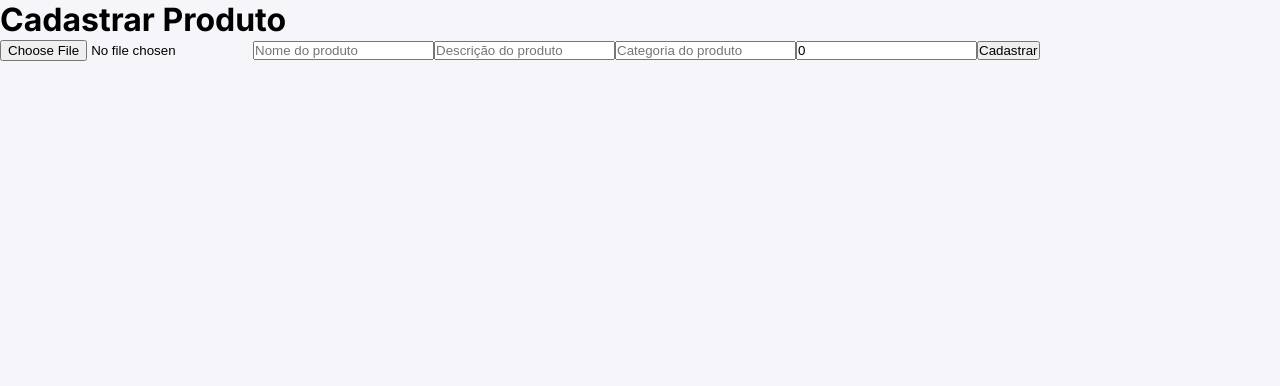
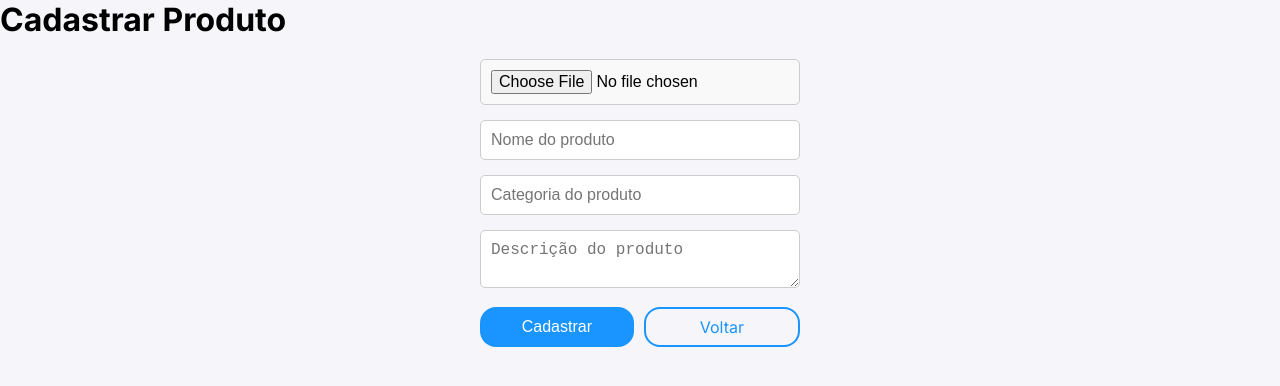
Before and after one commit to cairesdev/web-vitrine, a Next.js app in the folder frontend/: page /admin/cadastrar-produto in a window 1280 px wide. Shown: the top 386 px of the page. Built offline with nearby package versions, Linux system fonts and the light colour scheme; no server answers.

Commit message:
CARROusEL

```diff
--- a/frontend/src/app/(admin)/admin/cadastrar-produto/page.tsx
+++ b/frontend/src/app/(admin)/admin/cadastrar-produto/page.tsx
@@ -1,8 +1,11 @@
 "use client";
+// import "@/styles/containers.css";
+import styles from "@/styles/forms.module.css";
 import { useState } from "react";
-import "@/styles/containers.css";
 import { useCreateProduct } from "@/hooks/useProdutos";
 import { useRouter } from "next/navigation";
+import Image from "next/image";
+import Link from "next/link";
 
 export default function CreateProdutoPage() {
   const router = useRouter();
@@ -11,7 +14,7 @@ export default function CreateProdutoPage() {
     NOME: "",
     DESCRICAO: "",
     CATEGORIA: "",
-    STATUS: 0,
+    STATUS: 1,
   });
 
   const handleChange = (e: any) => {
@@ -19,6 +22,13 @@ export default function CreateProdutoPage() {
     setFormValues({
       ...formValues,
       [name]: name === "IMAGEM" ? files[0] : value,
+    });
+  };
+
+  const handleRemoveImage = () => {
+    setFormValues({
+      ...formValues,
+      IMAGEM: null,
     });
   };
 
@@ -30,15 +40,42 @@ export default function CreateProdutoPage() {
 
   return (
     <div>
+      <div className="header__listagem">
         <h1>Cadastrar Produto</h1>
+      </div>
+      <br />
+      <div className={styles.form_container}>
         <form onSubmit={handleSubmit}>
+          {!formValues.IMAGEM && (
             <input
+              className={styles.form_file_input}
               type="file"
               name="IMAGEM"
               accept="image/*"
               onChange={handleChange}
+              multiple={false}
             />
+          )}
+          {formValues.IMAGEM && (
+            <div className={styles.image_container}>
+              <Image
+                className={styles.form_image}
+                src={URL.createObjectURL(formValues.IMAGEM)}
+                alt="Imagem do produto"
+                width={320}
+                height={320}
+              />
+              <button
+                type="button"
+                className={styles.remove_button}
+                onClick={handleRemoveImage}
+              >
+                Remover Imagem
+              </button>
+            </div>
+          )}
           <input
+            className={styles.form_input}
             type="text"
             name="NOME"
             value={formValues.NOME}
@@ -46,27 +83,33 @@ export default function CreateProdutoPage() {
             placeholder="Nome do produto"
           />
           <input
-          type="text"
-          name="DESCRICAO"
-          value={formValues.DESCRICAO}
-          onChange={handleChange}
-          placeholder="Descrição do produto"
-        />
-        <input
+            className={styles.form_input}
             type="text"
             name="CATEGORIA"
             value={formValues.CATEGORIA}
             onChange={handleChange}
             placeholder="Categoria do produto"
           />
-        <input
-          type="number"
-          name="STATUS"
-          value={formValues.STATUS}
+          <textarea
+            className={styles.form_input}
+            name="DESCRICAO"
+            value={formValues.DESCRICAO}
             onChange={handleChange}
+            placeholder="Descrição do produto"
           />
-        <button type="submit">Cadastrar</button>
+          <div className={styles.box__buttons}>
+            <button className={styles.form_button} type="submit">
+              Cadastrar
+            </button>
+            <Link
+              href={"/admin/lista-produtos"}
+              className={styles.btn_blue_no_fill}
+            >
+              Voltar
+            </Link>
+          </div>
         </form>
+      </div>
     </div>
   );
 }
--- a/frontend/src/hooks/useProdutos.ts
+++ b/frontend/src/hooks/useProdutos.ts
@@ -69,6 +69,5 @@ export const useCreateProduct = async (data: any) => {
   };
 
   const response = await HttpClient.request(requestData);
-  console.log("response: ", response);
   return response;
 };
--- a/frontend/src/styles/containers.css
+++ b/frontend/src/styles/containers.css
@@ -29,15 +29,14 @@
 }
 
 .container__categorias_adm {
-  display: flex;
-  flex-direction: column;
   padding: 3px 8px;
 }
 
-.box__categoria_adm {
+.carrousel_categoria__adm {
   display: flex;
-  flex-direction: row;
-  flex-wrap: wrap;
-  gap: 10px;
-  padding: 8px;
+  flex-wrap: nowrap;
+  gap: 8px;
+  padding: 5px 0;
+  overflow-x: auto;
+  scrollbar-width: thin;
 }
--- /dev/null
+++ b/frontend/src/styles/forms.module.css
@@ -0,0 +1,90 @@
+/* forms.module.css */
+.form_container {
+  max-width: 320px;
+  margin: 0 auto;
+}
+
+.form_input {
+  width: 100%;
+  padding: 10px;
+  margin-bottom: 15px;
+  border: 1px solid #ccc;
+  border-radius: 5px;
+  font-size: 16px;
+}
+
+.form_input:focus {
+  outline: none;
+  border-color: #3498db;
+}
+
+.form_button {
+  background-color: #1a94ff;
+  color: var(--white-full);
+  border: none;
+  border-radius: 16px;
+  padding: 8px 30px;
+  font-size: 16px;
+  font-weight: normal;
+  cursor: pointer;
+  width: 100%;
+  text-align: center;
+}
+
+.form_button:hover {
+  background-color: #2980b9;
+}
+
+.image_container {
+  margin-bottom: 15px;
+}
+
+.form_image {
+  border-radius: 5px;
+}
+
+.form_file_input {
+  width: 100%;
+  padding: 10px;
+  margin-bottom: 15px;
+  border: 1px solid #ccc;
+  border-radius: 5px;
+  font-size: 16px;
+  background-color: #f9f9f9;
+}
+
+.form_file_input:focus {
+  outline: none;
+  border-color: #3498db;
+}
+
+.btn_blue_no_fill {
+  color: var(--blue-base);
+  border: 2px solid #1a94ff;
+  border-radius: 16px;
+  padding: 8px 30px;
+  font-size: 16px;
+  font-weight: normal;
+  cursor: pointer;
+  width: 100%;
+  text-align: center;
+}
+
+.box__buttons {
+  display: flex;
+  gap: 10px;
+}
+
+.remove_button {
+  margin-top: 10px;
+  background-color: #ff3b30;
+  color: white;
+  border: none;
+  border-radius: 5px;
+  padding: 8px 16px;
+  cursor: pointer;
+}
+
+.remove_button:hover {
+  background-color: #d93025;
+}
```
Also changed, not shown: frontend/src/app/(admin)/admin/lista-produtos/page.tsx (+6 -4 lines). Lines whose indentation alone changed are shown as unchanged.
